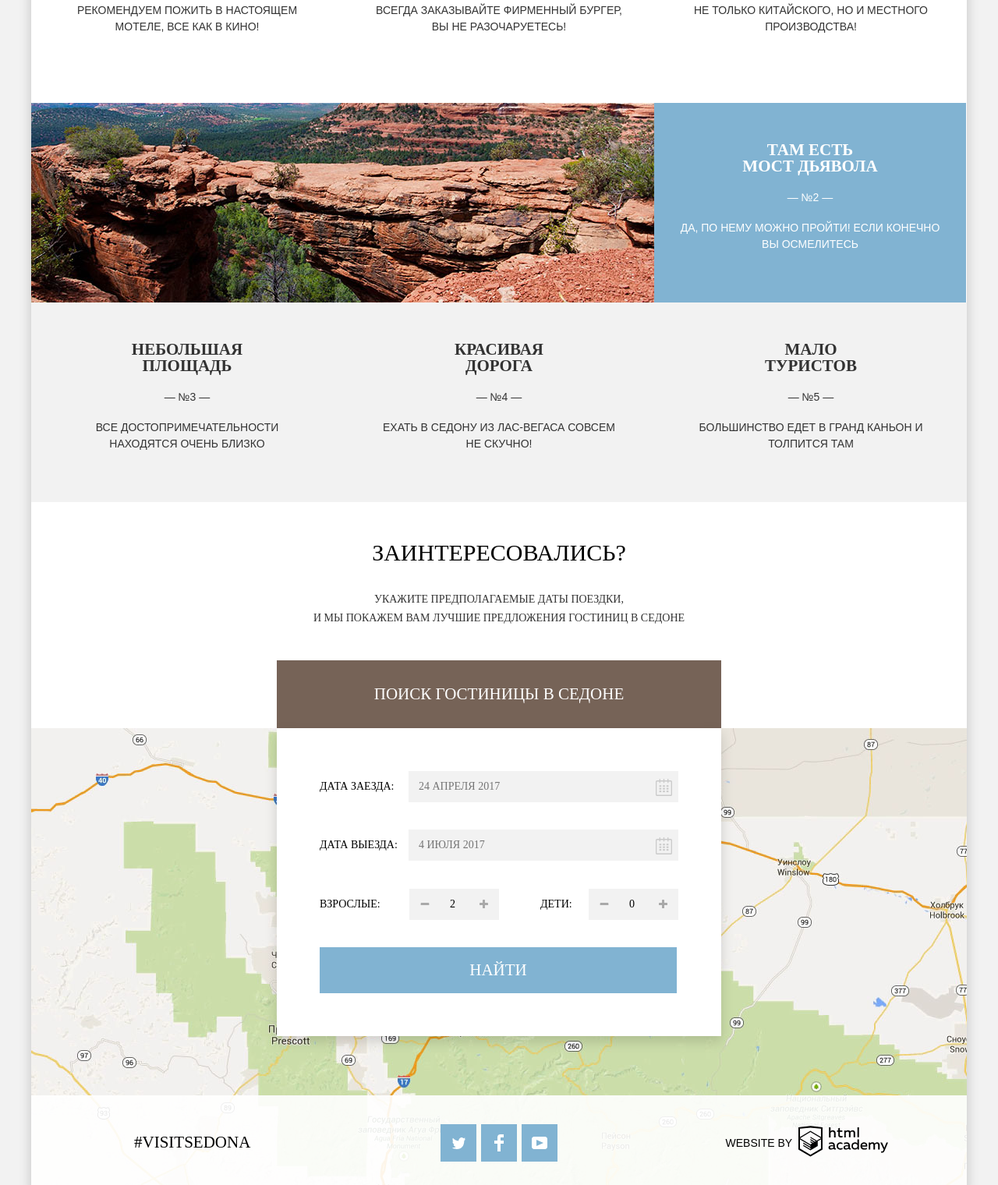
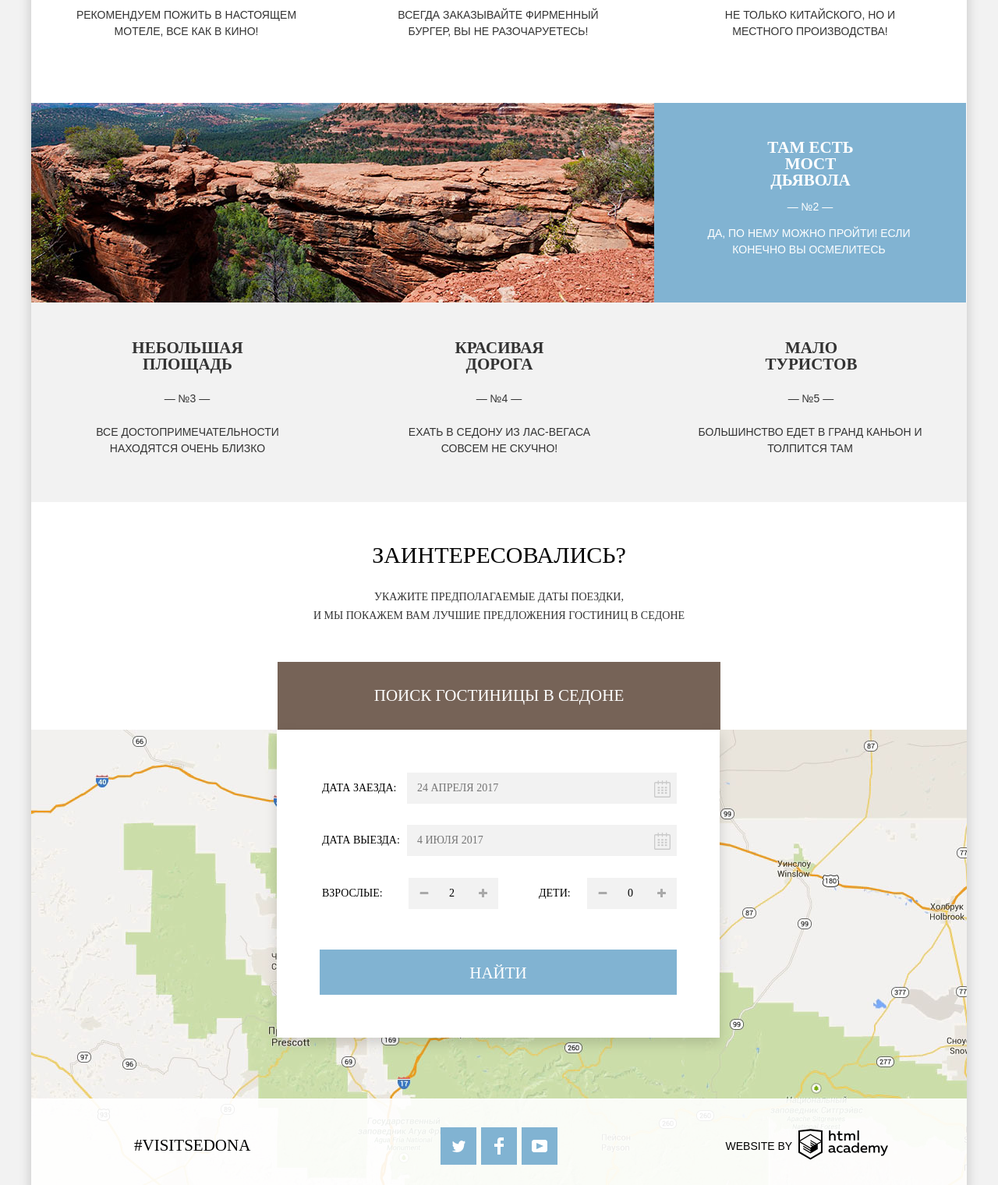
Before and after one commit to Tina-17/476845-sedona, a plain HTML site: page index.html in a window 1280 px wide. Shown: the part 1258-2778 px from the top of the page at 78% size. Drawn offline with Linux system fonts and the light colour scheme; a web font is replaced by a local one.

Commit message:
Правка

```diff
--- a/css/style.css
+++ b/css/style.css
@@ -125,7 +125,7 @@ img {
   background-color: #deebf3;
   background-image: url('../img/sedona-mask.png'), url('../img/sedona-nature.jpg');
   background-repeat: no-repeat;
-  height: 507px;
+  height: 509px;
   text-align: center;
   background-position: left bottom;
 }
@@ -139,8 +139,8 @@ img {
           /* Слоган */
 
 .slogan {
-  padding-top: 65px;
-  padding-bottom: 57px;
+  padding-top: 61px;
+  padding-bottom: 50px;
   box-sizing: border-box;
   display: flex;
   flex-direction: column;
@@ -158,7 +158,8 @@ img {
   font-size: 14px;
   line-height:26px;
   color: #333333;
-  padding-top: 19px;
+  padding-top: 28px;
+  padding-right: 9px;
   margin: 0;
  }
 
@@ -180,7 +181,8 @@ img {
 
 .reasons-list h2  {
   margin: 0;
-  padding: 0;
+  padding-left: 122px;
+  padding-right: 121px;
   font-size: 21px;
   line-height: 21px;
   font-family: 'PT Sans Bold';
@@ -188,7 +190,21 @@ img {
 
 .reasons p  {
   margin: 0;
+  padding-left: 52px;
+  padding-right: 54px;
 }
+
+.reasons-2-spec p {
+  padding-left: 47px;
+  padding-right: 50px;
+}
+
+.reasons-3 p,
+.reasons-4 p {
+  padding-left: 61px;
+  padding-right: 60px;
+}
+
 
 .reasons-1-spec,
 .reasons-2-spec {
@@ -200,8 +216,8 @@ img {
   flex-direction: column;
   justify-content: space-between;
   box-sizing: border-box;
-  padding-top: 50px;
-  padding-bottom: 64px;
+  padding-top: 47px;
+  padding-bottom: 57px;
 }
 
 .reasons .number::before,
@@ -247,12 +263,12 @@ img {
   flex-direction: column;
   justify-content: space-between;
   box-sizing: border-box;
-  padding-top: 60px;
-  padding-bottom: 87px;
+  padding-top: 62px;
+  padding-bottom: 81px;
 }
 
 .reasons-1-recommendation-souvenir {
-  padding-top: 55px;
+  padding-top: 56px;
 }
 
             /* Причины 3, 4, 5 */
@@ -267,8 +283,8 @@ img {
   flex-direction: column;
   justify-content: space-between;
   box-sizing: border-box;
-  padding-top: 50px;
-  padding-bottom: 64px;
+  padding-top: 48px;
+  padding-bottom: 58px;
  }
 
 .reasons-3,
@@ -284,26 +300,26 @@ img {
   font-family: 'PT Sans Bold';
   font-size: 30px;
   line-height: 36px;
-  padding-top: 47px;
-  padding-bottom: 30px;
+  padding-top: 50px;
+  padding-bottom: 24px;
   margin: 0;
   text-align: center;
 }
 
 .search p:nth-child(2)  {
-  font-family: 'PT Sans Bold';
+  font-family: 'PT Sans';
   font-size: 14px;
   line-height: 24px;
-  padding-bottom: 42px;
-  margin:0;
+  padding-bottom: 47px;
+  margin: 0;
   text-align: center;
   color: #333333;
 }
 
 .search-button {
    display: block;
-   width: 570px;
-   min-height: 87px;
+   width: 568px;
+   min-height: 85px;
    background: #766357;
    color: #ffffff;
    font-family: 'PT Sans Bold';
@@ -333,7 +349,7 @@ img {
   display: flex;
   flex-wrap: wrap;
   align-content: space-between;
-  width: 570px;
+  width: 568px;
   height: 395px;
   background: #ffffff;
   padding: 55px;
@@ -348,6 +364,7 @@ img {
   cursor: pointer;
   align-self: center;
   flex-grow: 1;
+  padding-left: 3px;
 }
 
 .search-form .in,
@@ -364,7 +381,7 @@ img {
 }
 
 .children label {
-  padding-left: 53px;
+  padding-left: 52px;
 }
 
 .search-form input {
@@ -462,10 +479,10 @@ svg {
 
 .search-form .find{
    width: 458px;
-   height: 59px;
+   height: 58px;
    background: #81b3d2;
    border: none;
-   padding: 0;
+   padding: 3px 0 0 0;
    font-family: 'PT Sans Bold';
    font-size: 21px;
    line-height: 26px;
@@ -473,6 +490,7 @@ svg {
    text-transform: uppercase;
    display: inline-block;
    cursor: pointer;
+   margin-top: 25px;
 }
 
 .search-form .find:hover {
@@ -495,7 +513,7 @@ svg {
 .main-footer{
   display: flex;
   align-items: center;
-  padding: 26px 101px 26px 132px;
+  padding: 26px 101px 24px 132px;
   box-sizing: border-box;
   justify-content: space-between;
   position: absolute;
@@ -761,22 +779,15 @@ label input[type='checkbox']:checked:disabled + .checkbox-indicator {
 }
 
 .price .button {
-  padding: 6px 35px;
   color: #ffffff;
   background: transparent;
   border: 2px solid #ffffff;
   border-radius: 2px;
   cursor: pointer;
-  margin: 0 auto;
   font-family: PT Sans, Arial, sans-serif;
-  font-style: normal;
-  font-size: 14px;
-  line-height: 21px;
   text-transform: uppercase;
-  display: block;
   width: 137px;
   height: 36px;
-  box-sizing: border-box;
   margin-left: 86px;
 }
 
--- a/index.html
+++ b/index.html
@@ -29,7 +29,7 @@
       </section>
 
       <section class='slogan'>
-       <h1>Седона - небольшой городок в Аризоне, заслуживающий большего!
+       <h1>Седона &mdash; небольшой городок в Аризоне, заслуживающий большего!
        </h1>
        <p>Рассмотрим 5 причин, по которым Седона круче, чем Гранд Каньон</p>
       </section>
@@ -40,9 +40,9 @@
             <li class='reasons-1'>
               <div class='reasons-wrapper'>
                 <div class='reasons-1-spec'>
-                   <h2>Настоящий<br>городок</h2>
+                   <h2>Настоящий городок</h2>
                    <span class='number'> №1 </span>
-                   <p>Седона - не атракцион для  туристов,<br> там течет своя жизнь
+                   <p>Седона - не атракцион для туристов, там течет своя жизнь
                    </p>
                 </div>
                   <img src='img/hotel.jpg' alt='Мотель в Седоне'>
@@ -51,17 +51,17 @@
               <ul class='reasons-1-recommendation'>
                 <li class='reasons-1-recommendation-house'>
                   <h2>Жилье</h2>
-                  <p>Рекомендуем пожить в настоящем<br>мотеле, все как в кино!
+                  <p>Рекомендуем пожить в настоящем мотеле, все как в кино!
                   </p>
                 </li>
                 <li class='reasons-1-recommendation-food'>
                   <h2>Еда</h2>
-                  <p>Всегда заказывайте фирменный бургер,<br>вы не разочаруетесь!
+                  <p>Всегда заказывайте фирменный бургер, вы не разочаруетесь!
                   </p>
                 </li>
                 <li class='reasons-1-recommendation-souvenir'>
                   <h2>Сувениры</h2>
-                  <p>Не только китайского, но и местного<br>производства!
+                  <p>Не только китайского, но и местного производства!
                   </p>
                 </li>
               </ul>
@@ -73,30 +73,30 @@
                 <div class='reasons-2-spec'>
                   <h2>Там есть<br>мост дьявола</h2>
                   <span class='number'> №2 </span>
-                  <p>Да, по нему можно пройти! Если конечно<br>вы осмелитесь
+                  <p>Да, по нему можно пройти! Если конечно вы осмелитесь
                   </p>
                 </div>
               </div>
              </li>
 
              <li class='reasons-3'>
-                <h2>Небольшая<br>площадь</h2>
+                <h2>Небольшая площадь</h2>
                 <span class='number'> №3 </span>
-                <p>Все достопримечательности<br>находятся очень близко
+                <p>Все достопримечательности находятся очень близко
                 </p>
              </li>
 
              <li class='reasons-4'>
-                <h2>Красивая<br>дорога</h2>
+                <h2>Красивая дорога</h2>
                 <span class='number'> №4 </span>
-                <p>Ехать в седону из Лас-Вегаса совсем<br>не скучно!
+                <p>Ехать в седону из Лас-Вегаса совсем не скучно!
                 </p>
              </li>
 
              <li class='reasons-5'>
-                <h2>Мало<br>туристов</h2>
+                <h2>Мало туристов</h2>
                 <span class='number'> №5 </span>
-                <p>Большинство едет в Гранд Каньон и<br>толпится там
+                <p>Большинство едет в Гранд Каньон и толпится там
                 </p>
              </li>
           </ul>
```
Also changed, not shown: hotels.html (+0 -12 lines).
